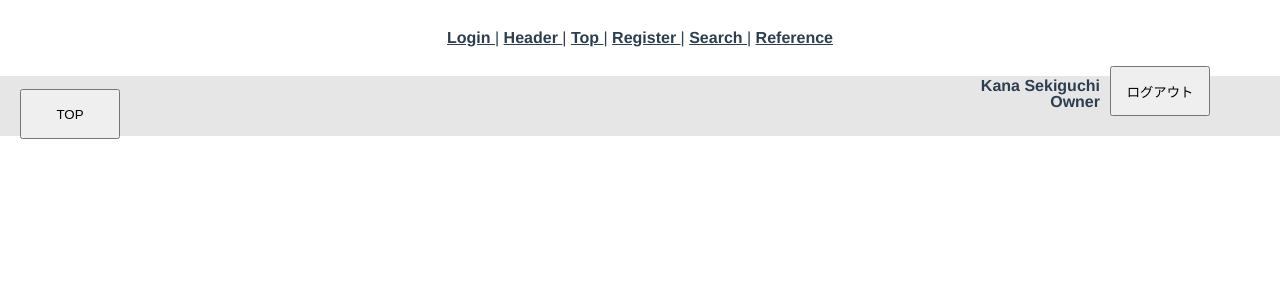
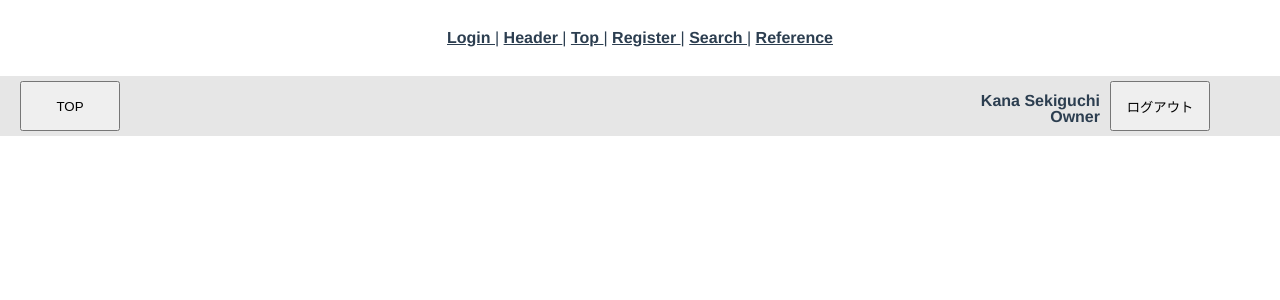
Before and after one commit to yuto-hatano/life-graph, a Vue app in the folder vue/: page /header in a window 1280 px wide. Shown: the top 300 px of the page. Built offline with nearby package versions, Linux system fonts and the light colour scheme.

Commit message:
headerのモック画面実装

```diff
--- a/vue/src/views/Header.vue
+++ b/vue/src/views/Header.vue
@@ -1,6 +1,12 @@
 <template>
   <div class="header">
-    <button class="btn_top" onclick="location.href='./home'">
+    <!-- <a class ="btn_top">
+      <router-link class="btn_top" to="/top" tag="button" >
+        TOP
+      </router-link>
+    </a> -->
+    <!-- 以下のように描画されます -->
+    <button class="btn_top">
       TOP
     </button>
     <ul class="header_right">
@@ -14,7 +20,7 @@
       </li>
       <li>
         <router-link to="/login">
-          <button class="btn_logout" onclick="location.href='./login'">
+          <button class="btn_logout">
             ログアウト
           </button>
         </router-link>
@@ -47,7 +53,7 @@ export default {
   .header_right{
     text-align: right;
     width: 100%;
-    top:0;
+    top: 15px;
     position: absolute;
     margin-top: 0;
   }
@@ -65,24 +71,22 @@ export default {
     margin-top: 0;
   }
 
+  .btn_top,.btn_logout{
+      width: 100px;
+      height: 50px;
+    }
+
   .btn_logout{
-    display: inline-block;
     position: relative;
-    top:-10px;
+    top: -10px;
     right:30px;
   }
 
   .btn_top{
     position: absolute;
-    display: block;
-    /* margin :auto,auto,0,0; */
-    top: 13px;
+    top: 5px;
     left: 20px;
     margin-right: 20px;
   }
 
-  .btn_top,.btn_logout{
-    width: 100px;
-    height: 50px;
-  }
 </style>
```
